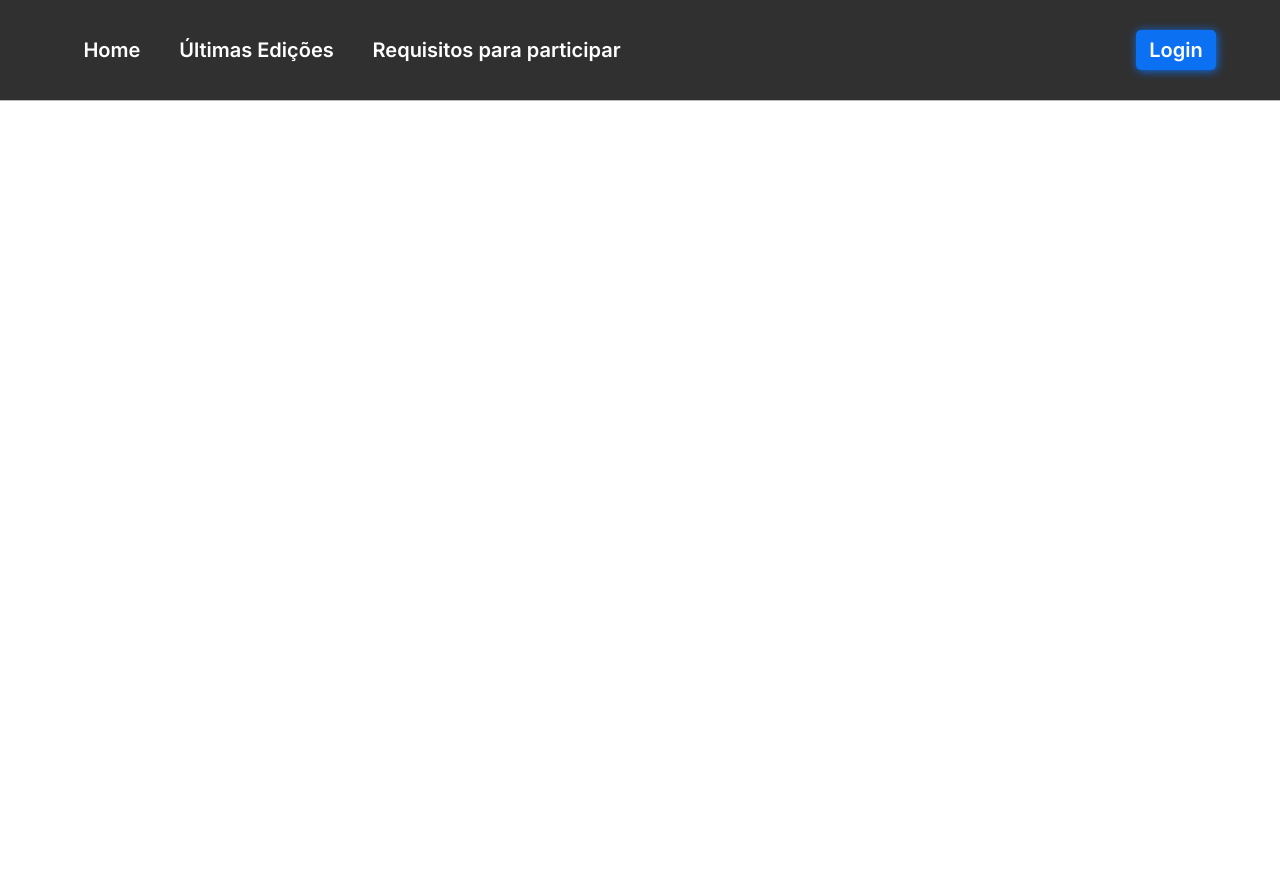
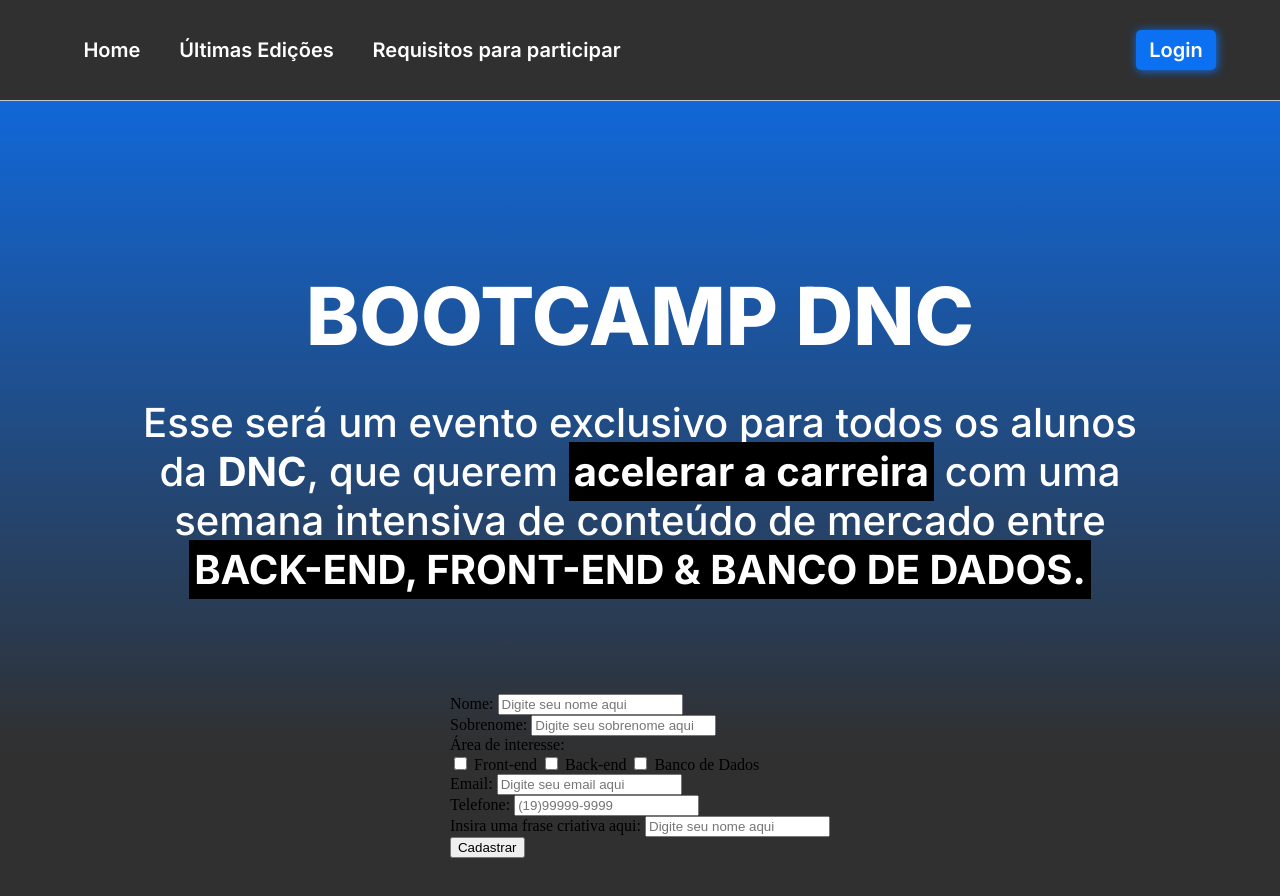
Before and after one commit to alifermaia/Bootcamp-DNC, a plain HTML site: page index.html in a window 1280 px wide. Before the commit the page ends 800 px from the top, so only its background shows below. Drawn offline with Linux system fonts and the light colour scheme.

Commit message:
Mudanças no CSS do menu

```diff
--- a/index.html
+++ b/index.html
@@ -18,4 +18,59 @@
         </div>
         <button>Login</button>
     </nav>
+    <section>
+
+        <header>
+            <h1>Bootcamp dnc</h1>
+            <h2>Esse será um evento exclusivo para todos os alunos <br>
+                 da <b>DNC</b>, que querem <span class="invert">acelerar a carreira</span> com uma <br>
+                  semana intensiva de conteúdo de mercado entre <br>
+                   <span class="invert">BACK-END, FRONT-END & BANCO DE DADOS.</span></h2>
+        </header>
+
+        <form action="">
+            <div class="form-group">
+                <label for="">Nome:</label>
+                <input placeholder="Digite seu nome aqui" type="text">
+            </div>
+
+            <div class="form-group">
+                <label for="">Sobrenome:</label>
+                <input placeholder="Digite seu sobrenome aqui" type="text">
+            </div>
+
+            <div class="form-group">
+                <label for="">Área de interesse:</label>
+                <div class="checkbox-itens">
+                    <input type="checkbox">
+                    <label for="">Front-end</label>
+
+                    <input type="checkbox">
+                    <label for="">Back-end</label>
+
+                    <input type="checkbox">
+                    <label for="">Banco de Dados</label>
+                </div>
+            </div>
+
+            <div class="form-group">
+                <label for="">Email:</label>
+                <input placeholder="Digite seu email aqui" type="email">
+            </div>
+
+            <div class="form-group">
+                <label for="">Telefone:</label>
+                <input placeholder="(19)99999-9999" type="text">
+            </div>
+
+            <div class="form-group">
+                <label for="">Insira uma frase criativa aqui:</label>
+                <input placeholder="Digite seu nome aqui" type="text">
+            </div>
+
+            <button>Cadastrar</button>
+
+        </form>
+
+    </section>
 </body>
--- a/style.css
+++ b/style.css
@@ -1,10 +1,20 @@
+:root{
+    --azul-dnc: #0C70F2;
+    --preto-dnc: #303030;
+    --cinza-dnc: #C9C9C9;
+
+    --fonte-padrao: "Inter";
+}
+
     body{
             margin: 0;
             padding: 0;
             box-sizing: border-box;
+            background-image: linear-gradient(0deg, var(--preto-dnc) 50%, var(--azul-dnc))
+
         }
 
-#principal {
+        nav {
             width: 100%;
             height: 100px;
             background-color: #303030;
@@ -12,7 +22,7 @@ body{
             display: flex;
             align-items: center;
             justify-content: space-between;
-    border-bottom: 1px solid #BABABA;
+            border-bottom: 1px solid var(--cinza-dnc);
         }
 
             #menu{
@@ -25,14 +35,14 @@ body{
                 #principal div a{
                     color: white;
                     text-decoration: none;
-            font-family: "Inter";
+                    font-family: var(--fonte-padrao);
                     font-size: 20px;
                     font-weight: 600;
 
                 }
 
                 #principal div a:hover{
-            color: #BABABA;
+                    color: var(--cinza-dnc);
                 }
 
             #principal button{
@@ -47,15 +57,53 @@ body{
                 font-weight: 600;
                 font-size: 20px;
 
-        background-color:#0C70F2;
+                background-color: var(--azul-dnc);
                 color: white;
 
-        box-shadow: 1px 1px 10px  #0C70F2;
+                box-shadow: 1px 1px 10px var(--azul-dnc);
 
             }
 
             #principal button:hover{
-        background-color: silver;
-        box-shadow: 1px 1px 10px silver;
+                background-color: var(--cinza-dnc);
+                box-shadow: 1px 1px 10px var(--cinza-dnc);
                 cursor: pointer;
             }
+
+        section{
+            height: 150vh;
+            display: flex;
+            flex-flow: column;
+            align-items: center;
+            margin-top: 100px;
+            margin-bottom: 100px;
+        }
+
+            section header{
+                color: white;
+                font-family: var(--fonte-padrao);
+            }
+
+                header h1{
+                    font-family: var(--fonte-padrao);
+                    font-weight: 800;
+                    font-size: 80px;
+                    text-transform: uppercase;
+                    text-align: center;
+
+                    margin-bottom: 20px;
+                }
+
+                header h2{
+                    text-align: center;
+                    font-size: 40px;
+                    font-weight: 500;
+
+                    margin-bottom: 100px;
+                }
+
+                header .invert{
+                    background-color: black;
+                    font-weight: bold;
+                    padding: 5px;
+                }
```
Lines whose indentation alone changed are shown as unchanged.
